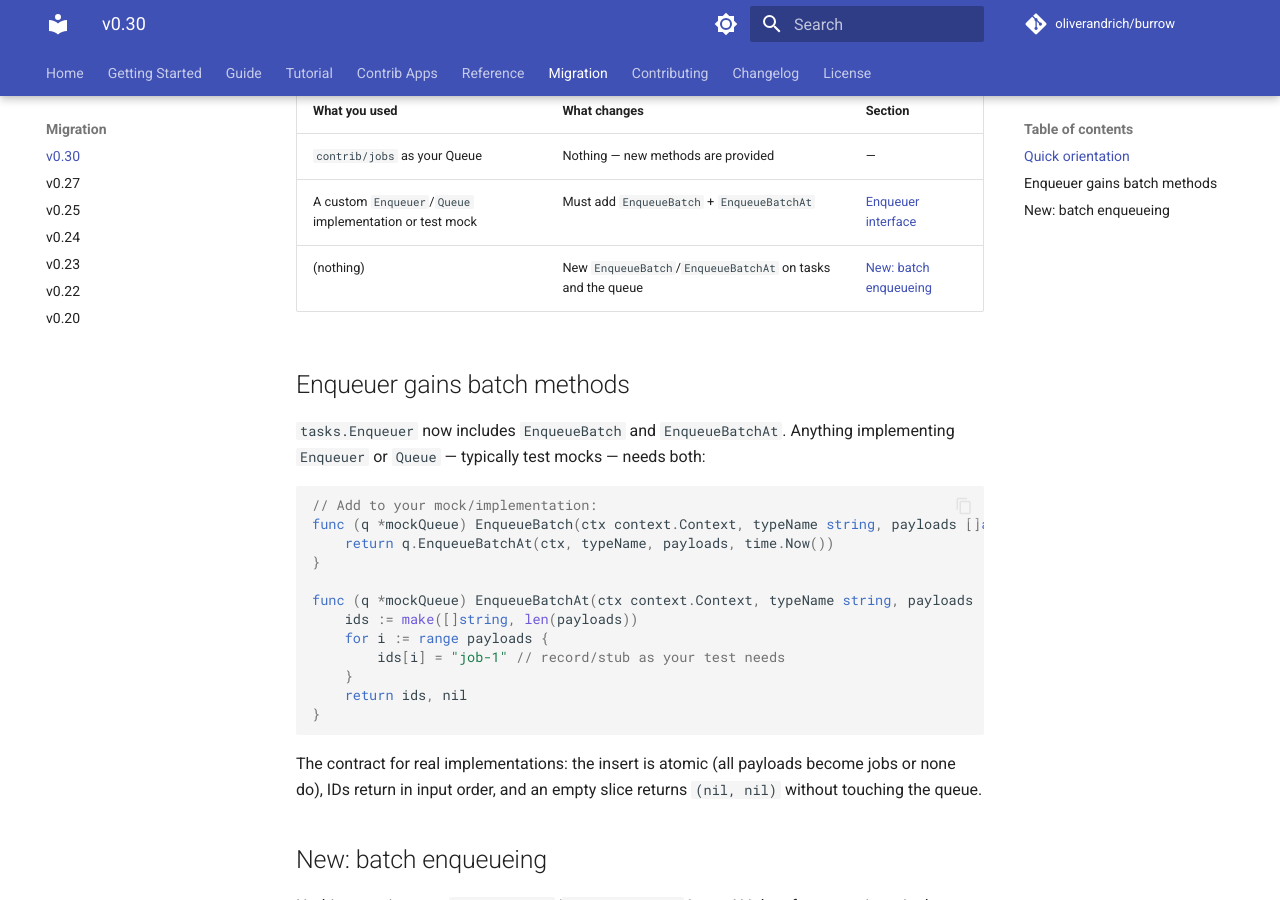
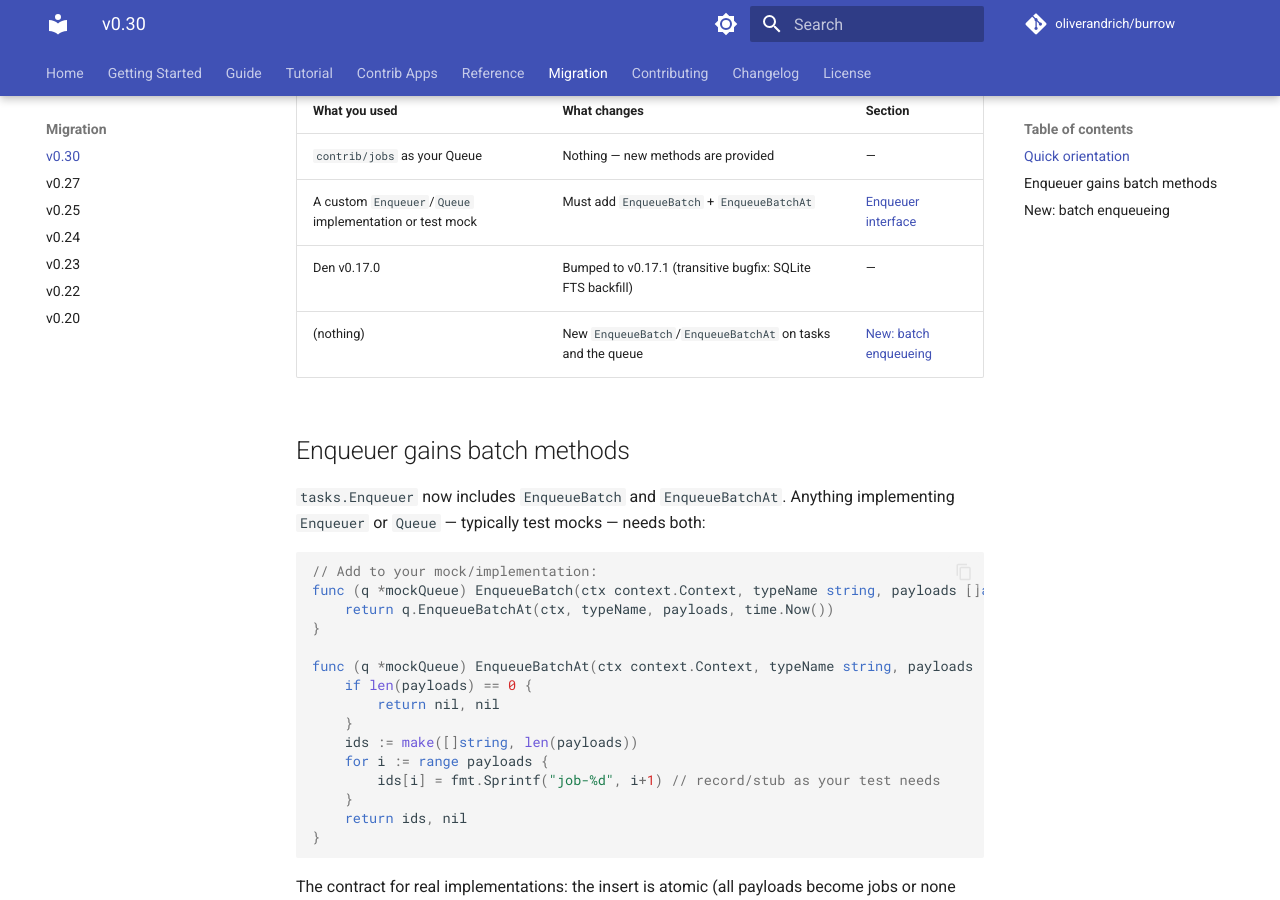
Before and after one commit to oliverandrich/burrow, an MkDocs documentation site: the page built from docs/migration/v0.30.md, in a window 1280 px wide and 900 px high, scrolled down 349 px. Built offline with MkDocs 1.6.1 and Material for MkDocs 9.7.7, drawn with Linux system fonts in a browser that asks for light colours; comment, search, counter and statistics services are not loaded.

```diff
--- a/docs/migration/v0.30.md
+++ b/docs/migration/v0.30.md
@@ -12,6 +12,7 @@ For the full list of changes, see the [v0.30 changelog](../changelog.md).
 |---|---|---|
 | `contrib/jobs` as your Queue | Nothing — new methods are provided | — |
 | A custom `Enqueuer`/`Queue` implementation or test mock | Must add `EnqueueBatch` + `EnqueueBatchAt` | [Enqueuer interface](#enqueuer-gains-batch-methods) |
+| Den v0.17.0 | Bumped to v0.17.1 (transitive bugfix: SQLite FTS backfill) | — |
 | (nothing) | New `EnqueueBatch`/`EnqueueBatchAt` on tasks and the queue | [New: batch enqueueing](#new-batch-enqueueing) |
 
 ## Enqueuer gains batch methods
@@ -26,9 +27,12 @@ func (q *mockQueue) EnqueueBatch(ctx context.Context, typeName string, payloads
 }
 
 func (q *mockQueue) EnqueueBatchAt(ctx context.Context, typeName string, payloads []any, runAt time.Time) ([]string, error) {
+    if len(payloads) == 0 {
+        return nil, nil
+    }
     ids := make([]string, len(payloads))
     for i := range payloads {
-        ids[i] = "job-1" // record/stub as your test needs
+        ids[i] = fmt.Sprintf("job-%d", i+1) // record/stub as your test needs
     }
     return ids, nil
 }
```
Also changed, not shown: CHANGELOG.md (+1 -1 lines).
